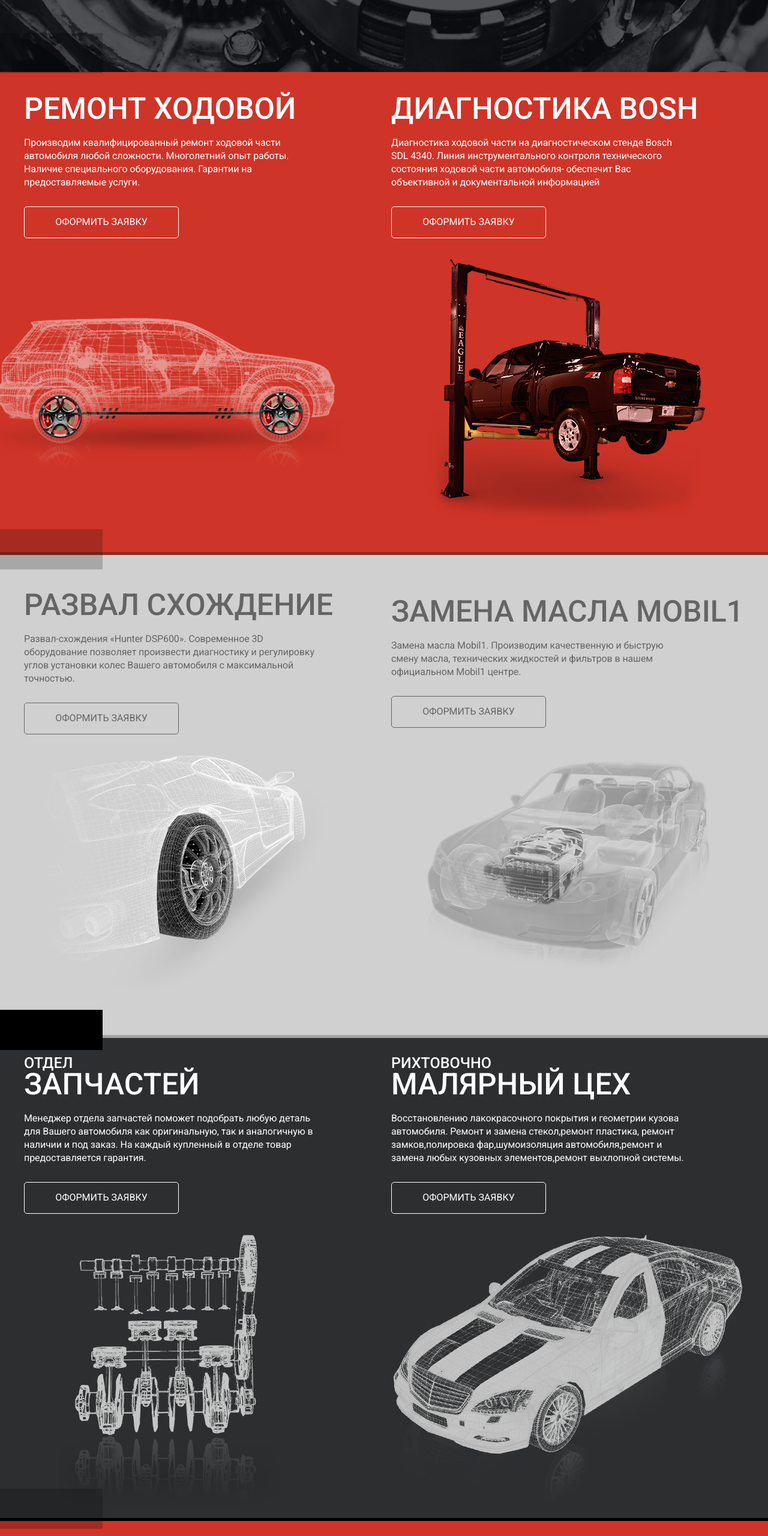
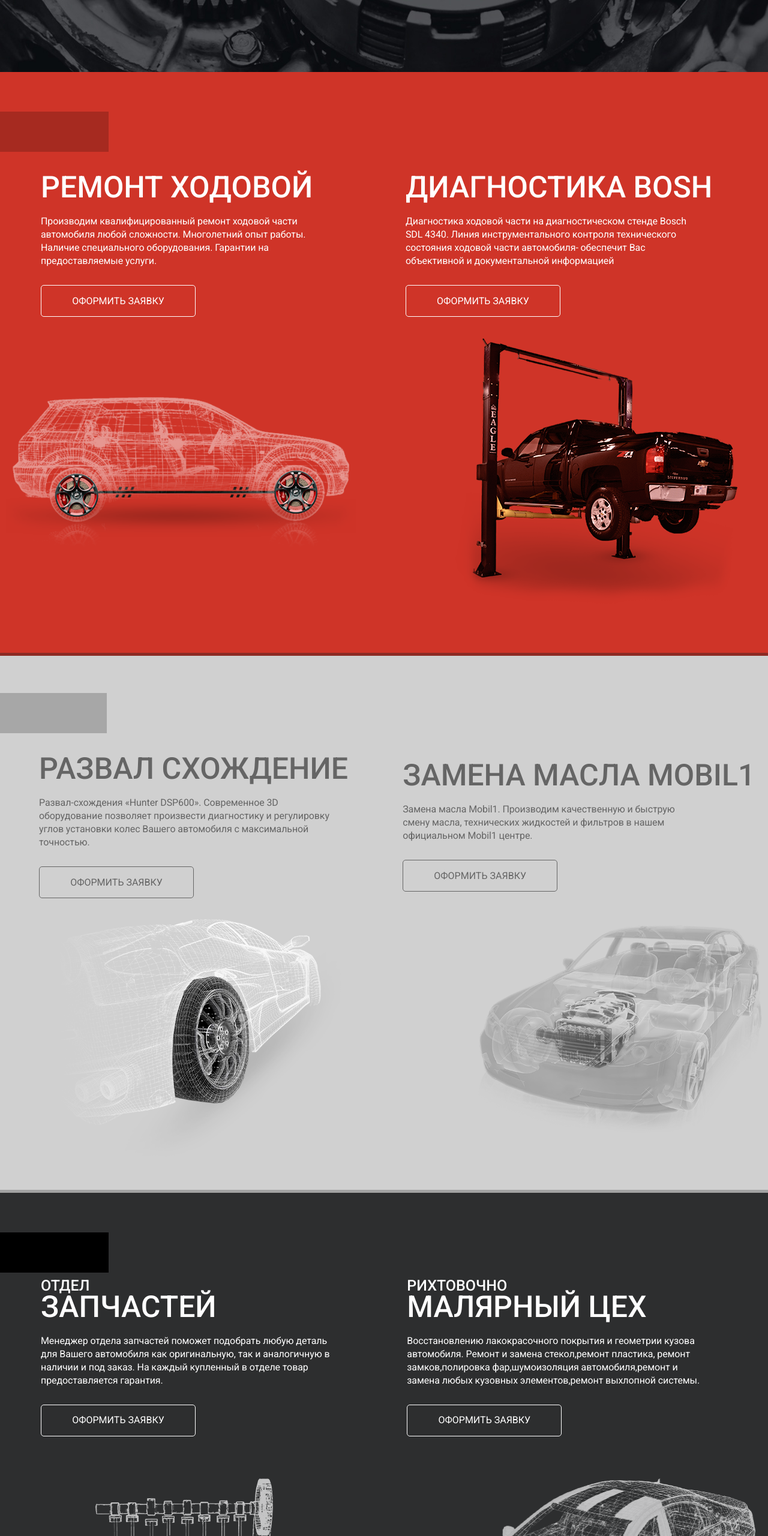
Before and after one commit to sheep-fish-vert/sphinx, a website: page src/index.html in a window 1280 px wide. Shown: the part 960-3520 px from the top of the page at 60% size. Drawn offline with nearby package versions, Linux system fonts and the light colour scheme; files that its build step writes are made by us from their sources.

Commit message:
no message

```diff
--- a/src/partials/index-fifth-block.html
+++ b/src/partials/index-fifth-block.html
@@ -2,6 +2,7 @@
     <div class="mbox">
         <div class="page-section main-one-height">
             <div class="item-col col-1">
+                <div class="item-col-wrapper">
                     <div class="item-col-title">
                         <h2>шиномонтаж</h2>
                     </div>
@@ -11,11 +12,13 @@
                     <div class="item-col-button">
                         <a href="#" class="btn-red btn"><span>ОФОРМИТЬ ЗАЯВКУ</span></a>
                     </div>
+                </div>
                 <div class="item-col-image">
                     <img src="images/col-image-7.png" alt="">
                 </div>
             </div>
             <div class="item-col col-2">
+                <div class="item-col-wrapper">
                     <div class="item-col-title">
                         <h2><span>авто</span><br>электрик</h2>
                     </div>
@@ -25,6 +28,7 @@
                     <div class="item-col-button">
                         <a href="#" class="btn-red btn"><span>ОФОРМИТЬ ЗАЯВКУ</span></a>
                     </div>
+                </div>
                 <div class="item-col-image">
                     <img src="images/col-image-8.png" alt="">
                 </div>
--- a/src/partials/index-fourth-block.html
+++ b/src/partials/index-fourth-block.html
@@ -2,6 +2,7 @@
     <div class="mbox">
         <div class="page-section main-one-height">
             <div class="item-col col-1">
+                <div class="item-col-wrapper">
                     <div class="item-col-title">
                         <h2><span>отдел</span><br>запчастей</h2>
                     </div>
@@ -11,11 +12,13 @@
                     <div class="item-col-button">
                         <a href="#" class="btn-red btn"><span>ОФОРМИТЬ ЗАЯВКУ</span></a>
                     </div>
+                </div>
                 <div class="item-col-image">
                     <img src="images/col-image-5.png" alt="">
                 </div>
             </div>
             <div class="item-col col-2">
+                <div class="item-col-wrapper">
                     <div class="item-col-title">
                         <h2><span>РИХТОВОЧНО</span><br>Малярный цех</h2>
                     </div>
@@ -25,6 +28,7 @@
                     <div class="item-col-button">
                         <a href="#" class="btn-red btn"><span>ОФОРМИТЬ ЗАЯВКУ</span></a>
                     </div>
+                </div>
                 <div class="item-col-image">
                     <img src="images/col-image-6.png" alt="">
                 </div>
--- a/src/partials/index-second-block.html
+++ b/src/partials/index-second-block.html
@@ -2,6 +2,7 @@
     <div class="mbox">
         <div class="page-section main-one-height">
             <div class="item-col col-1">
+                <div class="item-col-wrapper">
                     <div class="item-col-title">
                         <h2>РЕМОНТ ХОДОВОЙ</h2>
                     </div>
@@ -11,11 +12,13 @@
                     <div class="item-col-button">
                         <a href="#" class="btn-red btn"><span>ОФОРМИТЬ ЗАЯВКУ</span></a>
                     </div>
+                </div>
                 <div class="item-col-image">
                     <img src="images/col-image-1.png" alt="">
                 </div>
             </div>
             <div class="item-col col-2">
+                <div class="item-col-wrapper">
                     <div class="item-col-title">
                         <h2>ДИАГНОСТИКА BOSH</h2>
                     </div>
@@ -31,4 +34,5 @@
                 </div>
             </div>
         </div>
+    </div>
 </section>
--- a/src/partials/index-sixth-block.html
+++ b/src/partials/index-sixth-block.html
@@ -2,6 +2,7 @@
     <div class="mbox">
         <div class="page-section main-one-height">
             <div class="item-col col-1">
+                <div class="item-col-wrapper">
                     <div class="item-col-title">
                         <h2><span>комплексная диагностика</span><br>при покупке авто</h2>
                     </div>
@@ -16,11 +17,13 @@
                     <div class="item-col-button">
                         <a href="#" class="btn-grey btn"><span>ОФОРМИТЬ ЗАЯВКУ</span></a>
                     </div>
+                </div>
                 <div class="item-col-image">
                     <img src="images/col-image-9.png" alt="">
                 </div>
             </div>
             <div class="item-col col-2">
+                <div class="item-col-wrapper">
                     <div class="item-col-title">
                         <h2>автомойка</h2>
                     </div>
@@ -30,6 +33,7 @@
                     <div class="item-col-button">
                         <a href="#" class="btn-grey btn"><span>ОФОРМИТЬ ЗАЯВКУ</span></a>
                     </div>
+                </div>
                 <div class="item-col-image">
                     <img src="images/col-image-10.png" alt="">
                 </div>
--- a/src/partials/index-third-block.html
+++ b/src/partials/index-third-block.html
@@ -2,6 +2,7 @@
     <div class="mbox">
         <div class="page-section main-one-height">
             <div class="item-col col-1">
+                <div class="item-col-wrapper">
                     <div class="item-col-title">
                         <h2>Развал схождениЕ</h2>
                     </div>
@@ -11,11 +12,13 @@
                     <div class="item-col-button">
                         <a href="#" class="btn-grey btn"><span>ОФОРМИТЬ ЗАЯВКУ</span></a>
                     </div>
+                </div>
                 <div class="item-col-image">
                     <img src="images/col-image-3.png" alt="">
                 </div>
             </div>
             <div class="item-col col-2">
+                <div class="item-col-wrapper">
                     <div class="item-col-title">
                         <h2>Замена масла Mobil1</h2>
                     </div>
@@ -25,6 +28,7 @@
                     <div class="item-col-button">
                         <a href="#" class="btn-grey btn"><span>ОФОРМИТЬ ЗАЯВКУ</span></a>
                     </div>
+                </div>
                 <div class="item-col-image">
                     <img src="images/col-image-4.png" alt="">
                 </div>
--- a/src/sass/adaptation_scss/adaptation_develop_4.scss
+++ b/src/sass/adaptation_scss/adaptation_develop_4.scss
@@ -10,6 +10,102 @@
     .btn{}
     //2-------------------
     .index-second-block{
+        .main-one-height{min-height: 968px;padding-top: 85px;}
+        .col-2{width: 46%;
+            .item-col-image{justify-content: flex-end;}
+        }
+    }
+    //3-------------------
+    .index-third-block{
+        .main-one-height{min-height: 890px;padding-top: 117px;}
+        .mbox{padding: 0 10px 0 65px;}
+        .col-2{width: 47.7%;
+            .item-col-image{justify-content: flex-end;}
+        }
+    }
+    //4------------------
+    .index-fourth-block{
+        .main-one-height{min-height: 1082px;padding-top: 0px;}
+        .item-col{ margin-top: -53px;}
+        .col-2{width: 46.3%;
+            .item-col-image{justify-content: flex-end;}
+        }
+    }
+    //5---------------
+    .index-fifth-block{overflow: hidden;
+        .main-one-height{min-height: 970px;padding-top: 54px;}
+        .col-1{
+            .item-col-image{
+                img{margin-left: -69px;}
+            }
+        }
+        .col-2{width: 46.3%;
+            .item-col-image{justify-content: flex-end;
+                img{margin-right: -54px;}
+            }
+        }
+    }
+    //6------------
+    .index-sixth-block{
+        .main-one-height{min-height: 1081px;padding-top: 7px;}
+        .col-2{width: 46.3%;}
+        .item-col-button{margin-bottom: 55px;}
+        .item-col-image{align-items: flex-end;}
+    }
+    /* ------------------------------------------------------------------ */
+
+    .main-one-height{min-height: 100%;
+        .item-col{
+            &.col-1{
+                .item-col-title{
+                    &:after{left: -68px;}
+                }
+            }
+        }
+    }
+    /*/main many pages*/
+}
+@media screen and (max-width: 1280px){
+    /*main many pages*/
+    //2-------------------
+    .index-second-block{
+        .mbox{padding: 0px 20px 0px 68px;}
+        .main-one-height{padding-top: 95px;}
+        .col-2{width: 49%;}
+    }
+    //3-------------------
+    .index-third-block{min-height: 893px;
+        .main-one-height{padding-top: 121px;}
+        .col-2{width: 49.7%;}
+    }
+    //4------------------
+    .index-fourth-block{
+        .main-one-height{padding-top: 32px;}
+        .mbox{padding: 0px 20px 0px 68px;}
+        .col-2{width: 48.8%;}
+        .item-col-button{margin-bottom: 70px;}
+    }
+    //5---------------
+    .index-fifth-block{
+        .mbox{padding: 0px 20px 0px 68px;}
+        .col-2{width: 49%;}
+    }
+    //6------------
+    .index-sixth-block{
+        .mbox{padding: 0px 20px 0px 68px;}
+        .col-2{width: 49%;}
+    }
+    /* ------------------------------------------------------------------ */
+
+    .main-one-height{min-height: 100%;}
+    /*/main many pages*/
+}
+@media screen and (max-width: 1024px){
+    /*main many pages*/
+
+    //2-------------------
+    .index-second-block{
+        .main-one-height{min-height: 907px;}
         .col-1{
             .item-col-image{
                 img{}
@@ -31,6 +127,7 @@
                 &:after{}
             }
         }
+        .col
         .item-col-image{}
     }
     //5---------------
@@ -63,30 +160,24 @@
     }
     /* ------------------------------------------------------------------ */
 
-    .main-one-height{
-        .item-col{
+    .main-one-height{flex-wrap: wrap;
+        .item-col{width: 100%;
             &.col-1{
                 .item-col-title{
                     &:after{}
                 }
             }
         }
-        .item-col-title{
+        .item-col-title{max-width: 50%;
             span{}
         }
-        .item-col-image{
+        .item-col-image{max-width: 50%;min-height: auto;
             img{}
         }
-        .item-col-text{}
-        .item-col-button{}
+        .item-col-text{max-width: 50%;}
+        .item-col-button{max-width: 50%;}
     }
     /*/main many pages*/
-}
-@media screen and (max-width: 1280px){
-
-}
-@media screen and (max-width: 1024px){
-
 }
 @media screen and (max-width: 992px){
 
--- a/src/sass/develop_scss/develop_4.scss
+++ b/src/sass/develop_scss/develop_4.scss
@@ -52,14 +52,12 @@
         .item-col-image{justify-content:flex-start;
             img{margin-left: -20px;}
         }
-    }
-    .item-col,.item-col-text{color: #656565 !important;}
-    .item-col-image{min-height: 456px;}
-    .col-1{
         .item-col-title{margin-top: -46px;
             &:after{bottom: calc(100% - 9px) !important;}
         }
     }
+    .item-col,.item-col-text{color: #656565 !important;}
+    .item-col-image{min-height: 456px;}
     .item-col-image{min-height: 456px !important;}
 }
 /* ------------------------------------------------------------------ */
```
Lines whose indentation alone changed are shown as unchanged.
